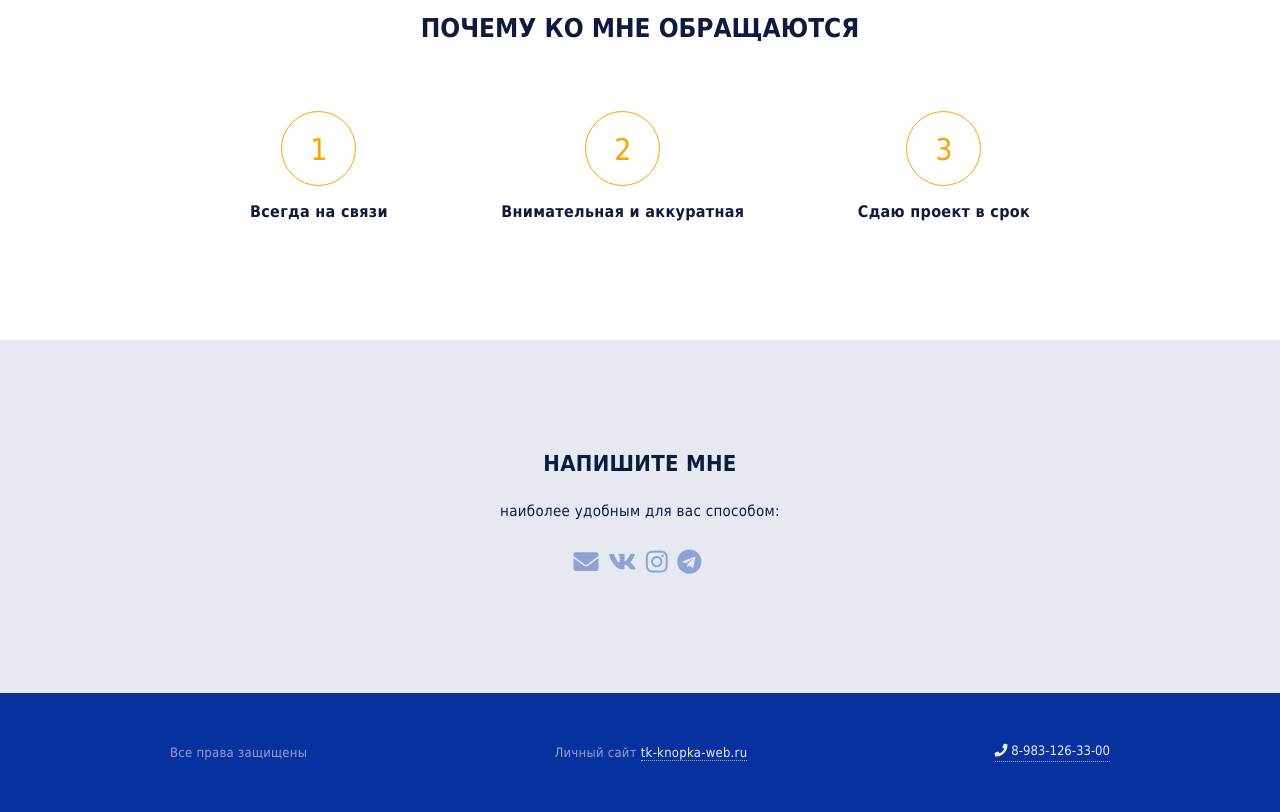
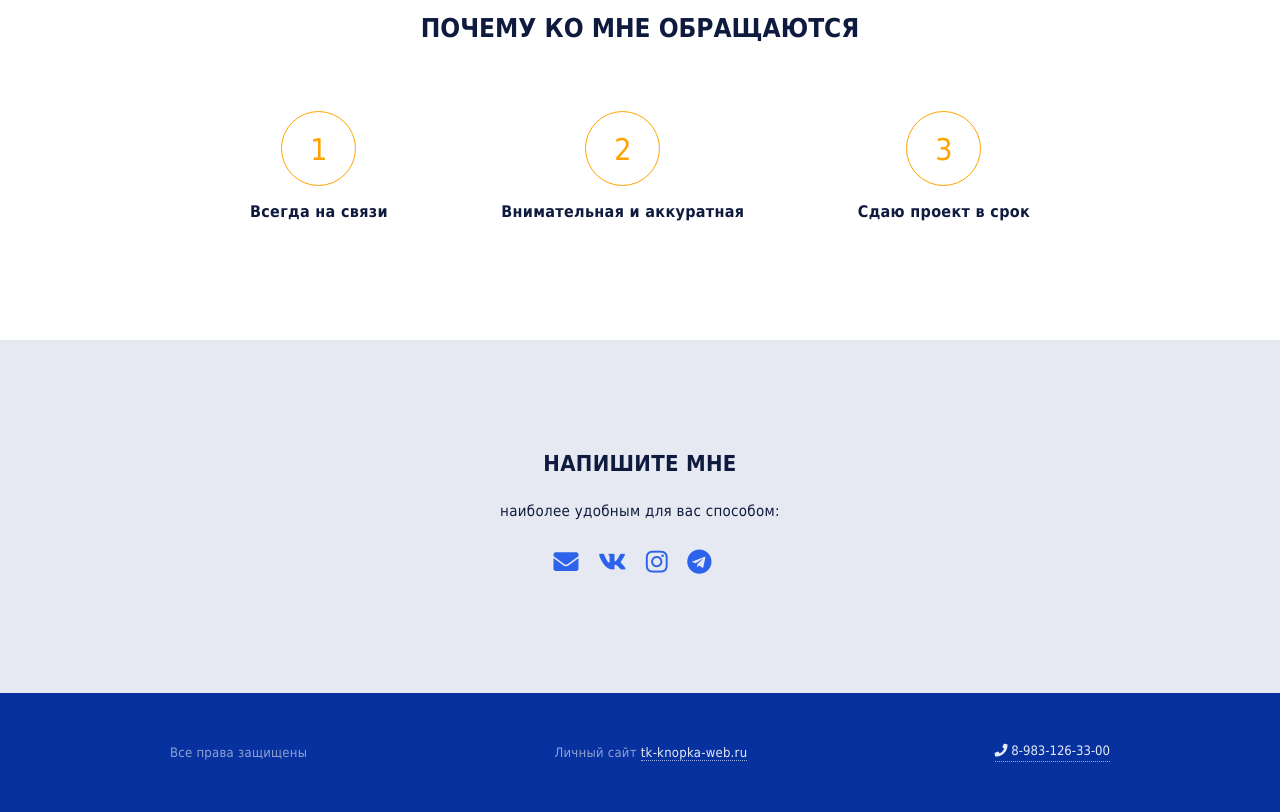
Before and after one commit to tkknopka/portfolio-tk, a plain HTML site: page index.html in a window 1280 px wide. Shown: the part 1919-2731 px from the top of the page. Drawn offline with Linux system fonts and the light colour scheme.

Commit message:
Update main.css

```diff
--- a/css/main.css
+++ b/css/main.css
@@ -263,9 +263,9 @@ h3 {
 }
 .footer__icon a {
     text-decoration: none;
-    color: #8fa2d3;
+    color: #2d63eb;
     font-size: 25px;
-    padding-right: 5px;
+    padding-right: 15px;
 }
 .footer__icon a:last-child; {
     padding-right: 0px;
```
